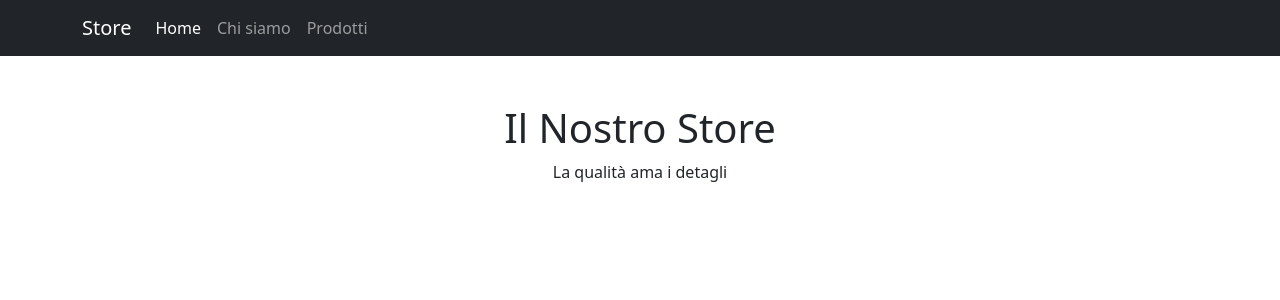
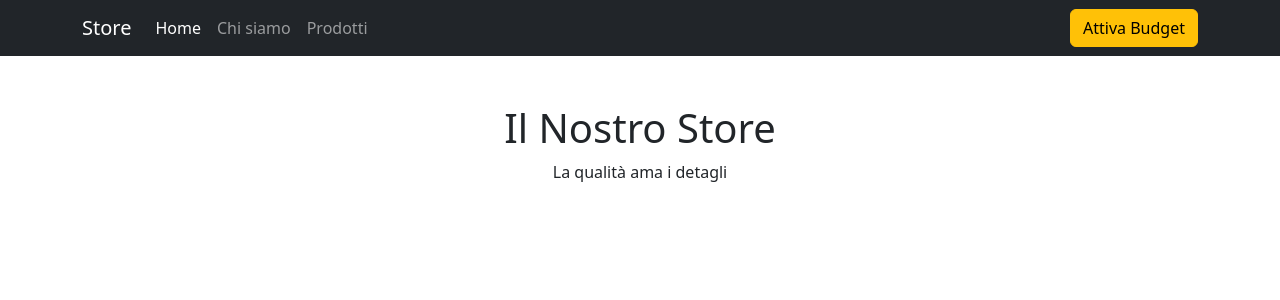
Before and after one commit to espindolasol95/react-context-api, a React (Vite) app: page / in a window 1280 px wide. Shown: the top 300 px of the page. Built offline with nearby package versions, Linux system fonts and the light colour scheme.

Commit message:
feat(creazione button con funzione Onclick set budgetMode)

```diff
--- a/src/App.jsx
+++ b/src/App.jsx
@@ -5,14 +5,16 @@ import Home from './Pages/home'
 import About from './Pages/About'
 import Products from './Pages/Products'
 import ProductDetail from './Pages/ProductDetail'
+import { BudgetProvider } from './context/BudgetContext'
 
 
 function App() {
     return(
-        <div>
+
+        <BudgetProvider>
+         <div>
          <Navbar />
-        <div className="container mt-4">
-
+         <div className="container mt-4">
          <Routes>
           <Route path="/products" element={<Products />} />
           <Route path="/products/:id" element={<ProductDetail />} />
@@ -21,6 +23,7 @@ function App() {
          </Routes>
          </div>
         </div>
+        </BudgetProvider>
 
     )
 
--- a/src/components/Navbar.jsx
+++ b/src/components/Navbar.jsx
@@ -1,7 +1,9 @@
-import React from 'react'
+import React, { useContext } from 'react'
 import {NavLink} from 'react-router-dom'
+import { BudgetContext } from "../context/BudgetContext";
 
 const Navbar = () => {
+  const { budgetMode, setBudgetMode } = useContext(BudgetContext);
   return (
     <nav className="navbar navbar-expand-lg navbar-dark bg-dark">
       <div className='container'>
@@ -33,6 +35,13 @@ const Navbar = () => {
               </NavLink>
             </li>
           </ul>
+          <div className='ms-auto'>
+            <button className='btn btn-warning'
+             onClick={() => setBudgetMode(!budgetMode)}
+             >
+             {budgetMode ? 'Disattiva Budget' : 'Attiva Budget'}
+            </button>
+          </div>
         </div>
       </div>
     </nav>
```
